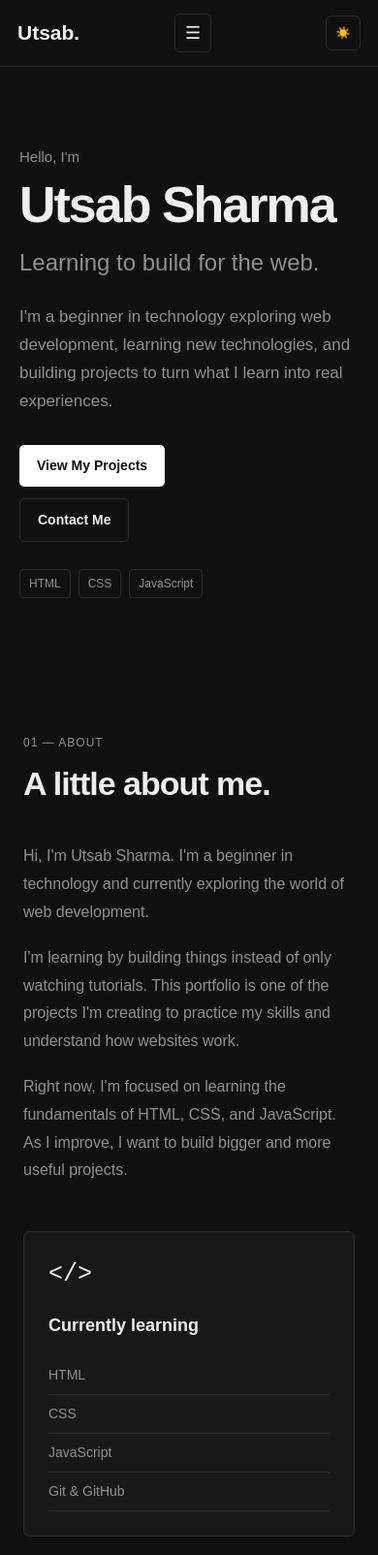
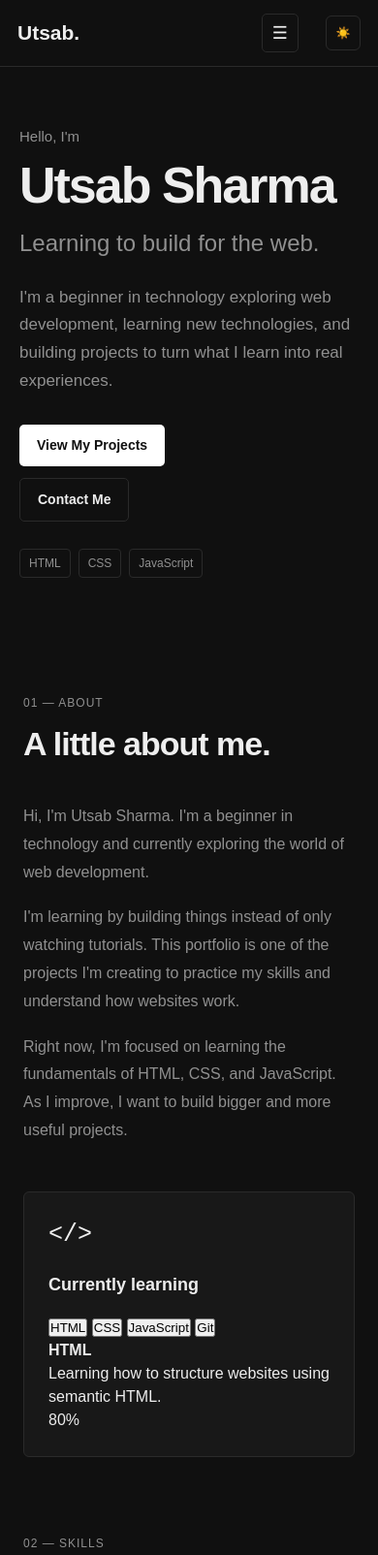
Before and after one commit to kiranSharma121/personal-website, a plain HTML site: page frontend/index.html in a window 390 px wide. Shown: the top 1604 px of the page at 97% size. Drawn offline with Linux system fonts and the light colour scheme.

Commit message:
feat:adding some new features

```diff
--- a/frontend/index.html
+++ b/frontend/index.html
@@ -26,8 +26,10 @@
           <a href="#projects">Projects</a>
           <a href="#contact">Contact</a>
         </div>
-        <button class="menu-button" id="menuButton">☰</button>
-        <button class="theme-toggle" id="themeToggle">☀️</button>
+        <div class="nav-controls">
+          <button class="menu-button" id="menuButton">☰</button>
+          <button class="theme-toggle" id="themeToggle">☀️</button>
+        </div>
       </nav>
     </header>
 
@@ -91,13 +93,26 @@
             <div class="about-card-icon">&lt;/&gt;</div>
 
             <h3>Currently learning</h3>
-
-            <ul>
-              <li>HTML</li>
-              <li>CSS</li>
-              <li>JavaScript</li>
-              <li>Git &amp; GitHub</li>
-            </ul>
+            <div class="learning-buttons">
+              <button class="learning-button active" data-topic="html">
+                HTML
+              </button>
+              <button class="learning-button" data-topic="css">CSS</button>
+              <button class="leaerning-button" data-topic="javascript">
+                JavaScript
+              </button>
+              <button class="learning-button" data-topic="git">Git</button>
+            </div>
+            <div class="learning-info">
+              <h4 id="learningTitle">HTML</h4>
+              <p id="learningDescription">
+                Learning how to structure websites using semantic HTML.
+              </p>
+              <div class="progress">
+                <div class="progress-bar" id="progressBar"></div>
+              </div>
+              <span id="progressText">80%</span>
+            </div>
           </div>
         </div>
       </section>
--- a/frontend/script.js
+++ b/frontend/script.js
@@ -41,3 +41,8 @@ themeToggle.addEventListener("click",()=>{
 
     }
 })
+const menuButton =document.querySelector("#menuButton");
+const navLink=document.querySelector(".nav-links");
+menuButton.addEventListener("click",()=>{
+    navLink.classList.toggle("show")
+})
--- a/frontend/style.css
+++ b/frontend/style.css
@@ -54,6 +54,12 @@ header {
     display: flex;
     align-items: center;
     justify-content: space-between;
+}
+
+.nav-controls {
+    display: flex;
+    align-items: center;
+    gap: 8px;
 }
 
 .logo {
@@ -426,6 +432,7 @@ section:not(.hero) {
     }
 
     .hero {
+        min-height: auto;
         padding: 130px 20px 80px;
     }
 
```
